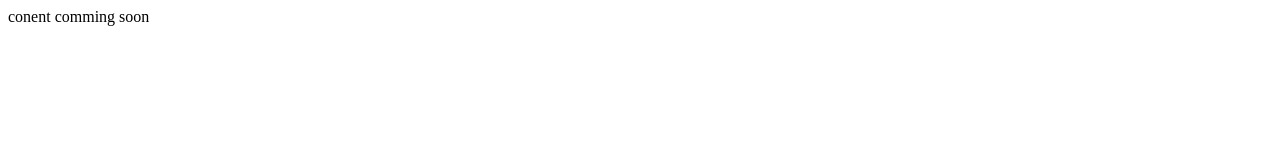
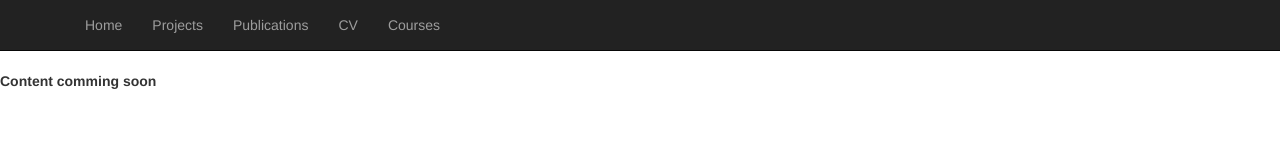
Before and after one commit to prof-wanderful/prof-wanderful.github.io, a plain HTML site: page publications.html in a window 1280 px wide. Drawn offline with nearby package versions, Linux system fonts and the light colour scheme.

Commit message:
Update publications.html

```diff
--- a/publications.html
+++ b/publications.html
@@ -1 +1,33 @@
-conent comming soon
+<!DOCTYPE html>
+<!--
+    Plain-Academic by Vasilios Mavroudis
+    Released under the Simplified BSD License/FreeBSD (2-clause) License.
+    https://github.com/mavroudisv/plain-academic
+-->
+
+<html lang="en">
+<head>
+  <title>Dr. Ramanshu P. Singh</title>
+  <meta charset="utf-8">
+  <meta name="viewport" content="width=device-width, initial-scale=1">
+  <link rel="stylesheet" href="https://maxcdn.bootstrapcdn.com/bootstrap/3.3.6/css/bootstrap.min.css">
+  <script src="https://ajax.googleapis.com/ajax/libs/jquery/1.12.0/jquery.min.js"></script>
+  <script src="https://maxcdn.bootstrapcdn.com/bootstrap/3.3.6/js/bootstrap.min.js"></script>
+  <link href='https://fonts.googleapis.com/css?family=Oswald:700' rel='stylesheet' type='text/css'>
+</head>
+<body>
+    <div id="navbar-placeholder"></div>
+    <div>
+        <strong>Content comming soon</strong>
+    </div>
+    <script>
+        // Fetch and insert the navigation bar
+        fetch('navbar.html')
+          .then(response => response.text())
+          .then(data => {
+            document.getElementById('navbar-placeholder').innerHTML = data;
+          });
+    </script>
+</body>
+
+</html>
```
